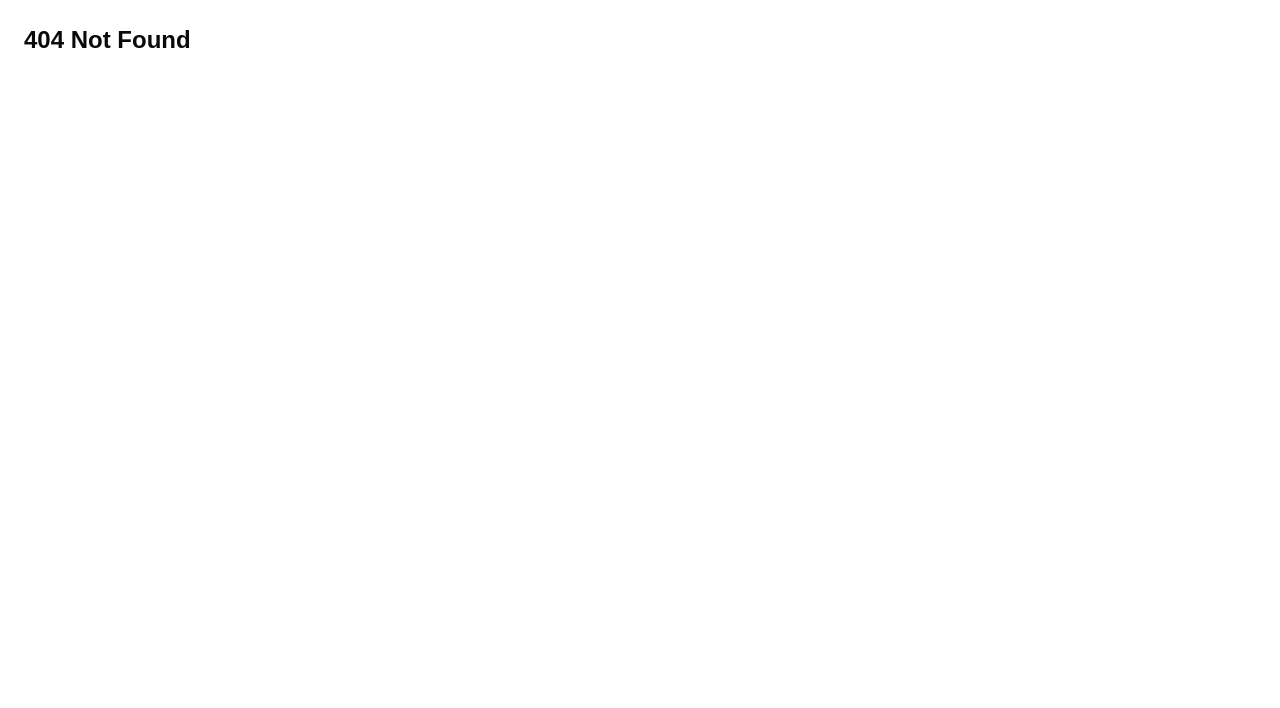
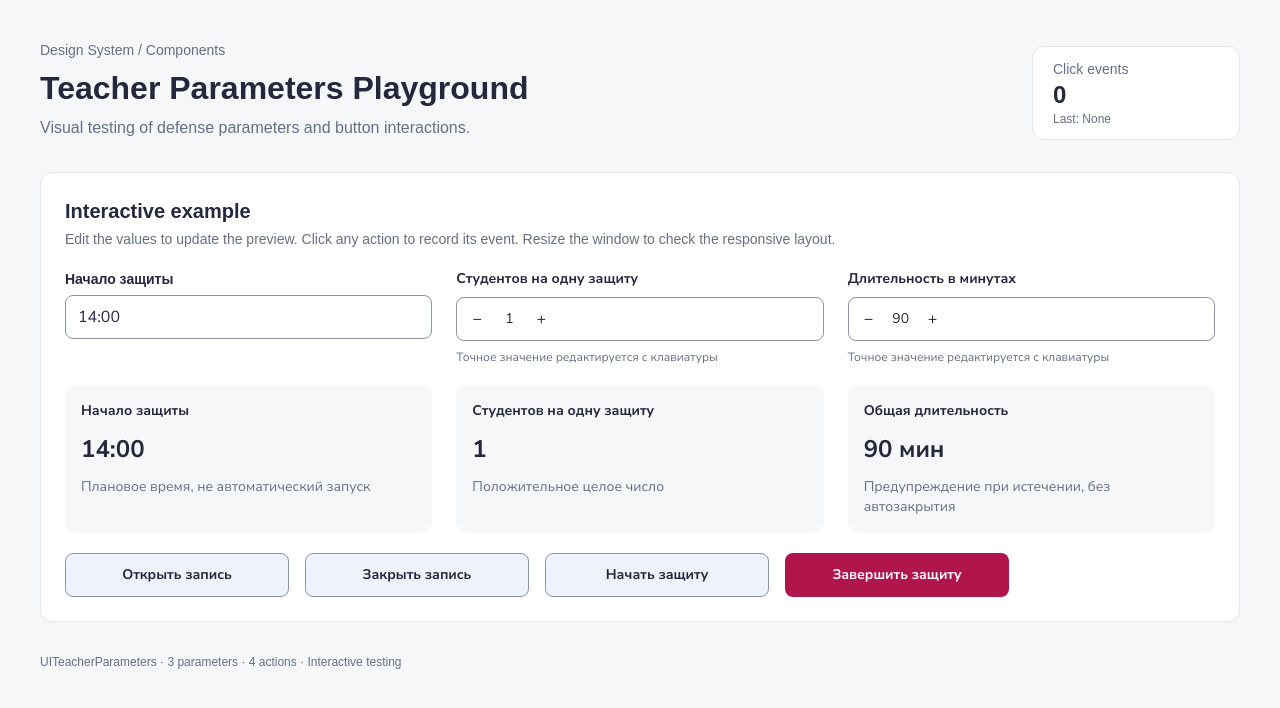
Before and after one commit to ITMO-QUEUE/itmo-queue-frontend, a React (Vite) app: page /test/parameters in a window 1280 px wide. Before the commit this address had no page. Shown: the top 708 px of the page. Built offline with nearby package versions, Linux system fonts and the light colour scheme.

Commit message:
реализован TeacherParameters

```diff
--- a/src/components/ui/UITeacherParameters.tsx
+++ b/src/components/ui/UITeacherParameters.tsx
@@ -0,0 +1,66 @@
+import { UIButton, UIButtonTone } from './UIButton'
+import { UIParameterBlock } from './UIParameterBlock'
+
+export type UITeacherParametersProps = {
+	startTime: string
+	/** Положительное целое количество студентов на одну защиту. */
+	studentsToDefend: number
+	/** Продолжительность защиты в минутах, положительное целое число. */
+	duration: number
+	onOpenRegistration: () => void
+	onCloseRegistration: () => void
+	onStartDefense: () => void
+	onFinishDefense: () => void
+}
+
+export const UITeacherParameters = ( {
+	startTime,
+	studentsToDefend,
+	duration,
+	onOpenRegistration,
+	onCloseRegistration,
+	onStartDefense,
+	onFinishDefense
+}: UITeacherParametersProps ) => (
+	<div className='flex w-full flex-col gap-5 font-nunito'>
+		<div className='grid grid-cols-1 gap-6 md:grid-cols-3'>
+			<UIParameterBlock
+				title='Начало защиты'
+				value={ startTime }
+				description='Плановое время, не автоматический запуск'
+			/>
+			<UIParameterBlock
+				title='Студентов на одну защиту'
+				value={ studentsToDefend }
+				description='Положительное целое число'
+			/>
+			<UIParameterBlock
+				title='Общая длительность'
+				value={ `${ duration } мин` }
+				description='Предупреждение при истечении, без автозакрытия'
+			/>
+		</div>
+		<div className='flex flex-wrap gap-4'>
+			<UIButton
+				label='Открыть запись'
+				tone={ UIButtonTone.SECONDARY }
+				onClick={ onOpenRegistration }
+			/>
+			<UIButton
+				label='Закрыть запись'
+				tone={ UIButtonTone.SECONDARY }
+				onClick={ onCloseRegistration }
+			/>
+			<UIButton
+				label='Начать защиту'
+				tone={ UIButtonTone.SECONDARY }
+				onClick={ onStartDefense }
+			/>
+			<UIButton
+				label='Завершить защиту'
+				tone={ UIButtonTone.DANGER }
+				onClick={ onFinishDefense }
+			/>
+		</div>
+	</div>
+)
--- /dev/null
+++ b/src/pages/test/TestTeacherParametersPage.tsx
@@ -0,0 +1,123 @@
+import { useState } from 'react'
+import { UIInput } from '../../components/ui/UIInput'
+import { UINumberField } from '../../components/ui/UINumberField'
+import {
+	UITeacherParameters,
+	type UITeacherParametersProps
+} from '../../components/ui/UITeacherParameters'
+
+type Parameters = Pick<
+	UITeacherParametersProps,
+	'startTime' | 'studentsToDefend' | 'duration'
+>
+
+const SCENARIOS: { key: string; label: string; props: Parameters }[] = [
+	{
+		key: 'minimum',
+		label: 'Minimum values',
+		props: { startTime: '09:00', studentsToDefend: 1, duration: 1 }
+	},
+	{
+		key: 'group',
+		label: 'Group defense',
+		props: { startTime: '18:30', studentsToDefend: 12, duration: 120 }
+	},
+	{
+		key: 'long-text',
+		label: 'Long start time text',
+		props: {
+			startTime: 'Начало после завершения предыдущей защиты',
+			studentsToDefend: 100,
+			duration: 1440
+		}
+	}
+]
+
+export const TestTeacherParametersPage = () => {
+	const [ startTime, setStartTime ] = useState( '14:00' )
+	const [ studentsToDefend, setStudentsToDefend ] = useState( 1 )
+	const [ duration, setDuration ] = useState( 90 )
+	const [ clickCount, setClickCount ] = useState( 0 )
+	const [ lastAction, setLastAction ] = useState< string | null >( null )
+
+	const handleAction = ( action: string, scenario: string ) => {
+		setClickCount( prev => prev + 1 )
+		setLastAction( `${ action }: ${ scenario }` )
+	}
+
+	const actionProps = ( scenario: string ) => ( {
+		onOpenRegistration: () => handleAction( 'Открыть запись', scenario ),
+		onCloseRegistration: () => handleAction( 'Закрыть запись', scenario ),
+		onStartDefense: () => handleAction( 'Начать защиту', scenario ),
+		onFinishDefense: () => handleAction( 'Завершить защиту', scenario )
+	} )
+
+	return (
+		<main className='h-full w-full overflow-auto bg-bg-page p-6 md:p-10'>
+			<div className='mx-auto flex max-w-7xl flex-col gap-8'>
+				<header className='flex flex-wrap items-end justify-between gap-4'>
+					<div className='space-y-2'>
+						<p className='text-small text-text-secondary'>
+							Design System / Components
+						</p>
+						<h1 className='text-heading text-text-primary'>
+							Teacher Parameters Playground
+						</h1>
+						<p className='text-body text-text-secondary'>
+							Visual testing of defense parameters and button interactions.
+						</p>
+					</div>
+					<div
+						aria-live='polite'
+						className='min-w-52 rounded-card border border-border-subtle bg-bg-surface px-5 py-3'
+					>
+						<p className='text-small text-text-secondary'>Click events</p>
+						<p className='text-section text-text-primary'>{ clickCount }</p>
+						<p className='text-caption text-text-secondary'>
+							Last: { lastAction ?? 'None' }
+						</p>
+					</div>
+				</header>
+
+				<section className='flex flex-col gap-5 rounded-card border border-border-subtle bg-bg-surface p-6'>
+					<div>
+						<h2 className='text-subheading text-text-primary'>
+							Interactive example
+						</h2>
+						<p className='mt-1 text-small text-text-secondary'>
+							Edit the values to update the preview. Click any action to record
+							its event. Resize the window to check the responsive layout.
+						</p>
+					</div>
+					<div className='grid grid-cols-1 gap-6 md:grid-cols-3'>
+						<UIInput
+							label='Начало защиты'
+							value={ startTime }
+							onChange={ setStartTime }
+						/>
+						<UINumberField
+							label='Студентов на одну защиту'
+							value={ studentsToDefend }
+							onChange={ setStudentsToDefend }
+						/>
+						<UINumberField
+							label='Длительность в минутах'
+							value={ duration }
+							onChange={ setDuration }
+						/>
+					</div>
+					<UITeacherParameters
+						startTime={ startTime }
+						studentsToDefend={ studentsToDefend }
+						duration={ duration }
+						{ ...actionProps( 'Interactive' ) }
+					/>
+				</section>
+
+				<footer className='text-caption text-text-secondary'>
+					UITeacherParameters · 3 parameters · 4 actions · Interactive testing
+				</footer>
+			</div>
+		</main>
+	)
+}
```
Also changed, not shown: src/app/router/index.ts (+9 -4 lines).
